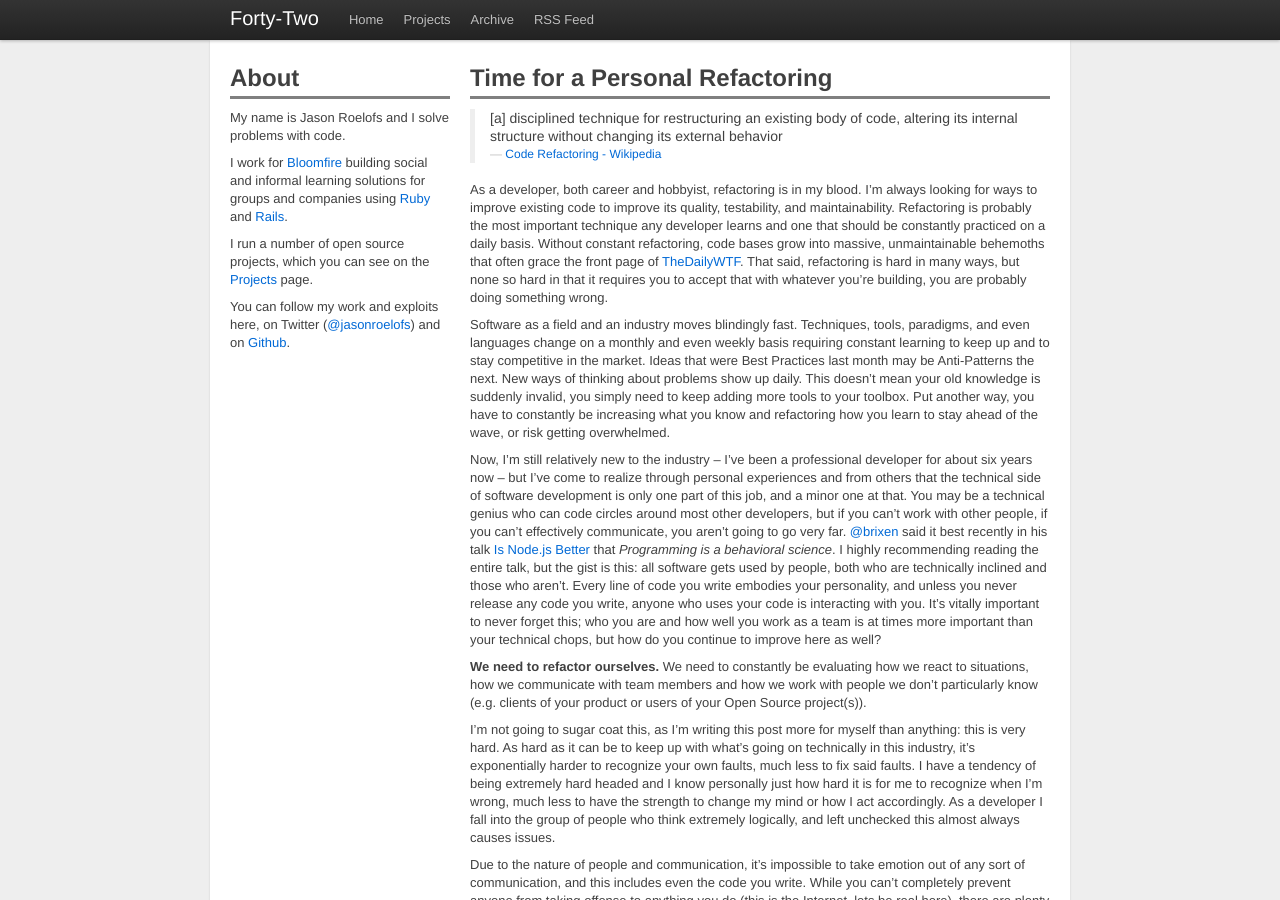
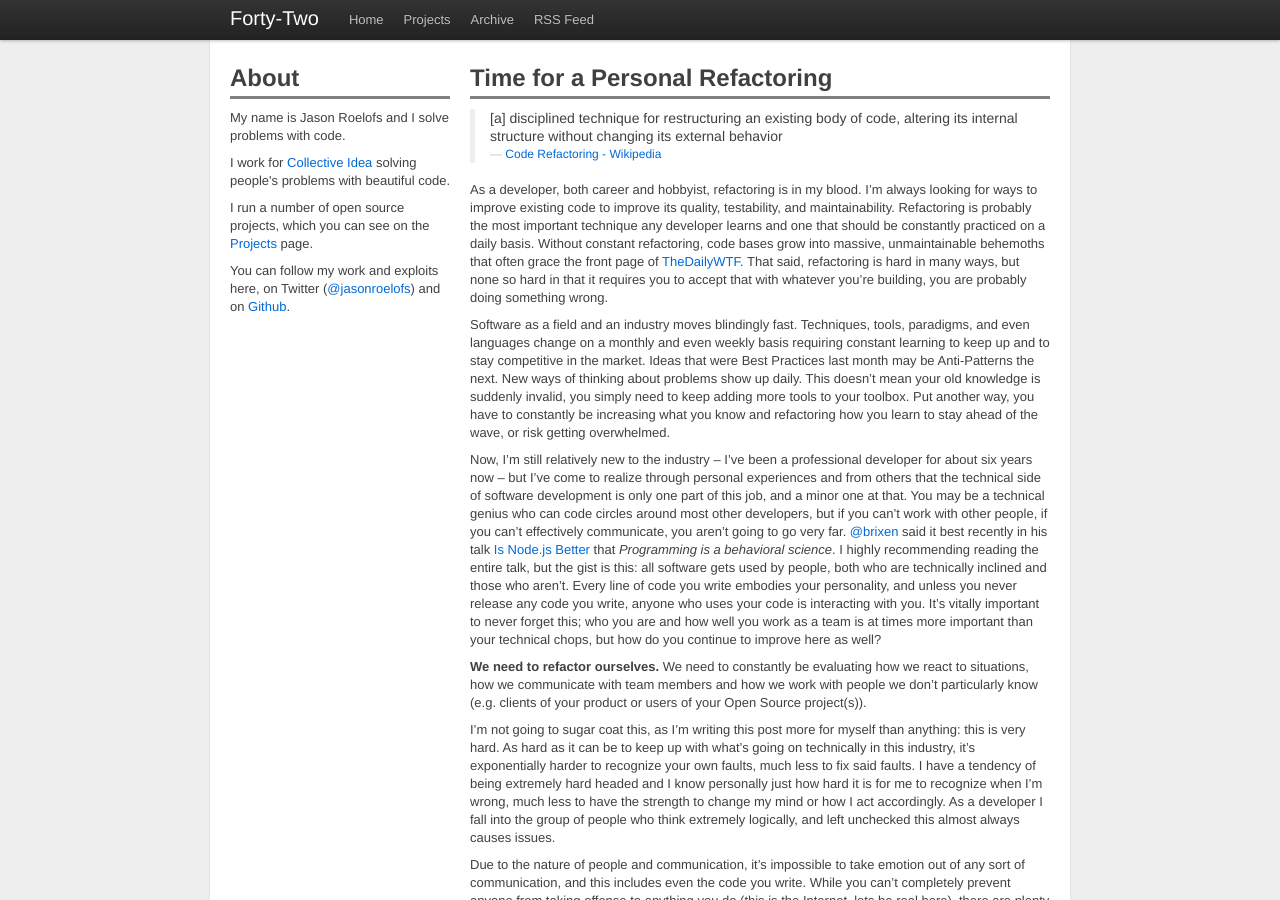
Before and after one commit to jasonroelofs/website, a Jekyll site: the page built from index.html, in a window 1280 px wide and 900 px high. Built offline with Jekyll 4.4.1, drawn with Linux system fonts in a browser that asks for light colours; Markdown is read by kramdown in place of the engine named in the settings; comment, search, counter and statistics services are not loaded.

Commit message:
Bloomfire -> Collective Idea

```diff
--- a/index.html
+++ b/index.html
@@ -11,7 +11,7 @@ layout: default
     </p>
 
     <p>
-    I work for <a href="https://www.bloomfire.com">Bloomfire</a> building social and informal learning solutions for groups and companies using <a href="http://ruby-lang.org">Ruby</a> and <a href="http://rubyonrails.org">Rails</a>.
+    I work for <a href="https://http://collectiveidea.com/">Collective Idea</a> solving people's problems with beautiful code.
     </p>
 
     <p>
```
